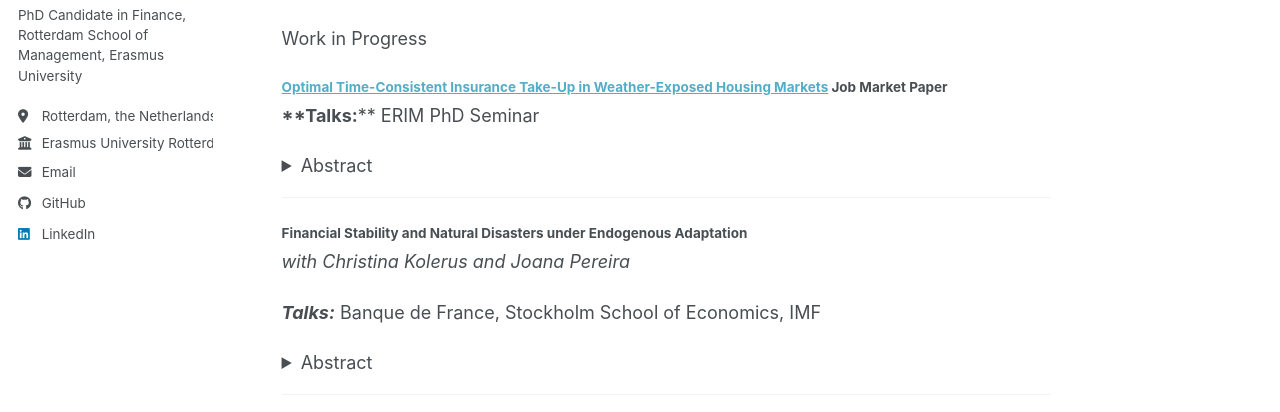
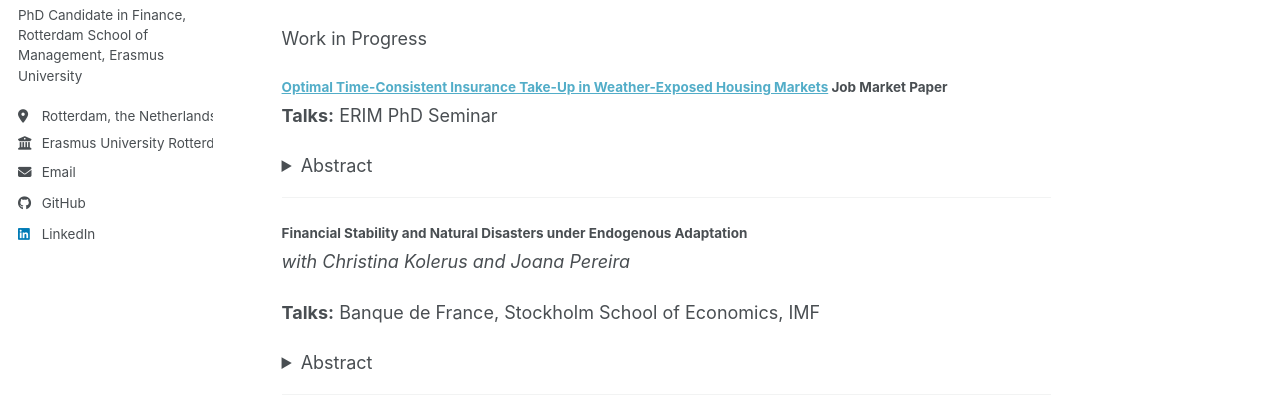
Before and after one commit to koenbosch/https-koenvandenbosch.github.io-, a Jekyll site: the page built from _pages/about.md, in a window 1280 px wide and 900 px high. Shown: the part 272-684 px from the top of the window. Built offline with Jekyll 4.4.1, drawn with Linux system fonts in a browser that asks for light colours; a style sheet for code colours, icons or effects is not loaded.

```diff
--- a/_pages/about.md
+++ b/_pages/about.md
@@ -18,7 +18,7 @@ Work in Progress
 #### [Optimal Time-Consistent Insurance Take-Up in Weather-Exposed Housing Markets]({{ site.url }}/files/jmp.pdf) <span class="paper-tag jmp">Job Market Paper</span>
 {: .paper-title}
 
-****Talks:**** ERIM PhD Seminar
+**Talks:** ERIM PhD Seminar
 {: .paper-meta}
 
 <details class="paper-abstract-toggle">
@@ -36,7 +36,7 @@ Work in Progress
 *with Christina Kolerus and Joana Pereira*
 {: .paper-coauthors}
 
-***Talks:*** Banque de France, Stockholm School of Economics, IMF
+**Talks:** Banque de France, Stockholm School of Economics, IMF
 {: .paper-meta}
 
 <details class="paper-abstract-toggle">
@@ -63,7 +63,7 @@ Working Papers
 *with Marta Szymanowska*
 {: .paper-coauthors}
 
-***Talks:*** Cunef University Madrid*, FMA Annual Meeting, French Finance Association Conference, Erasmus DoIP Seminar, Tri-City Bridge Workshop, ERIM PhD Seminar &nbsp;<small>(*presented by co-author)</small>
+**Talks:** Cunef University Madrid*, FMA Annual Meeting, French Finance Association Conference, Erasmus DoIP Seminar, Tri-City Bridge Workshop, ERIM PhD Seminar &nbsp;<small>(*presented by co-author)</small>
 {: .paper-meta}
 
 **&#9733; Award:** Semifinalist, FMA Annual Meeting Best Paper Award (2025)
```
